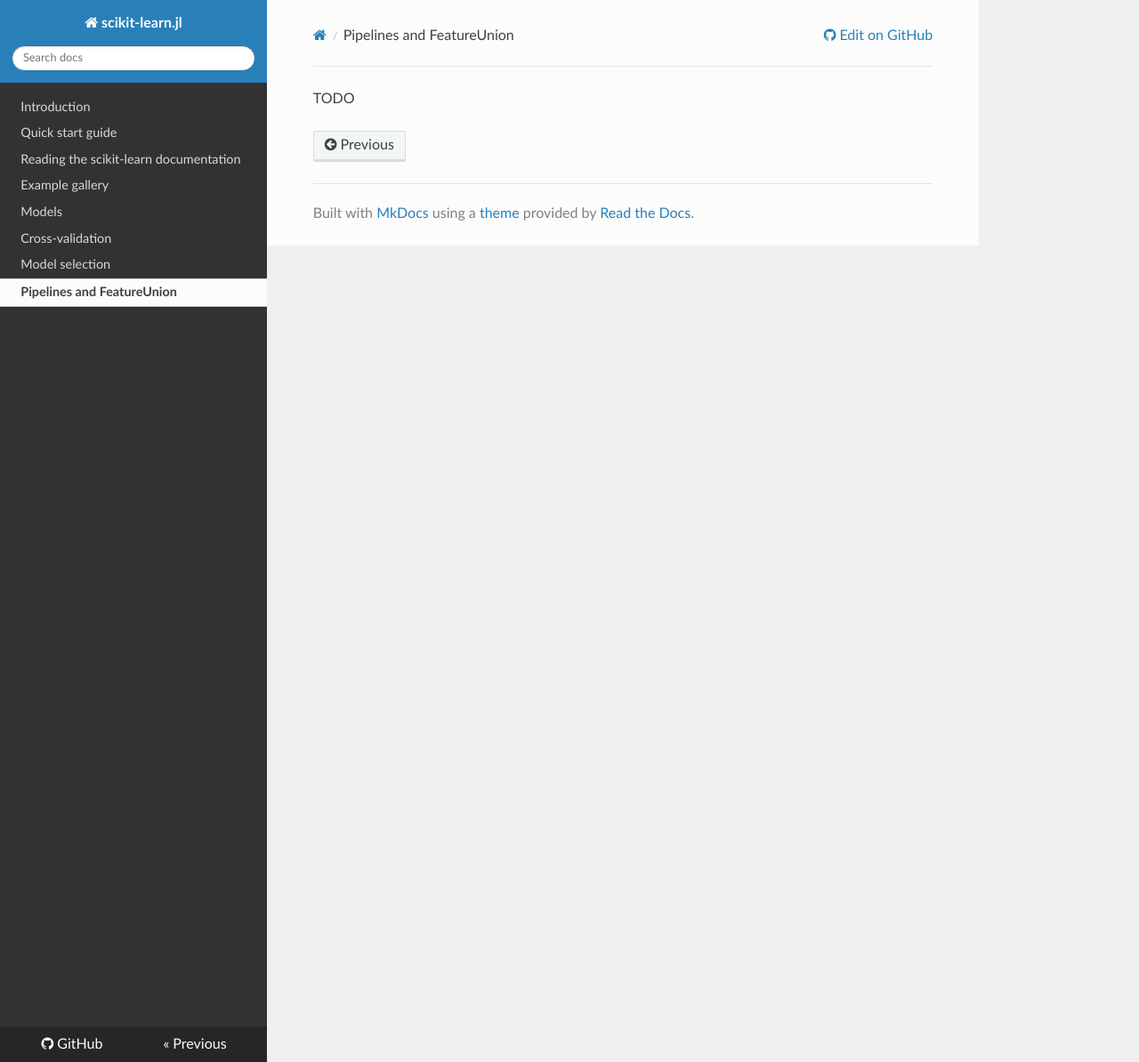
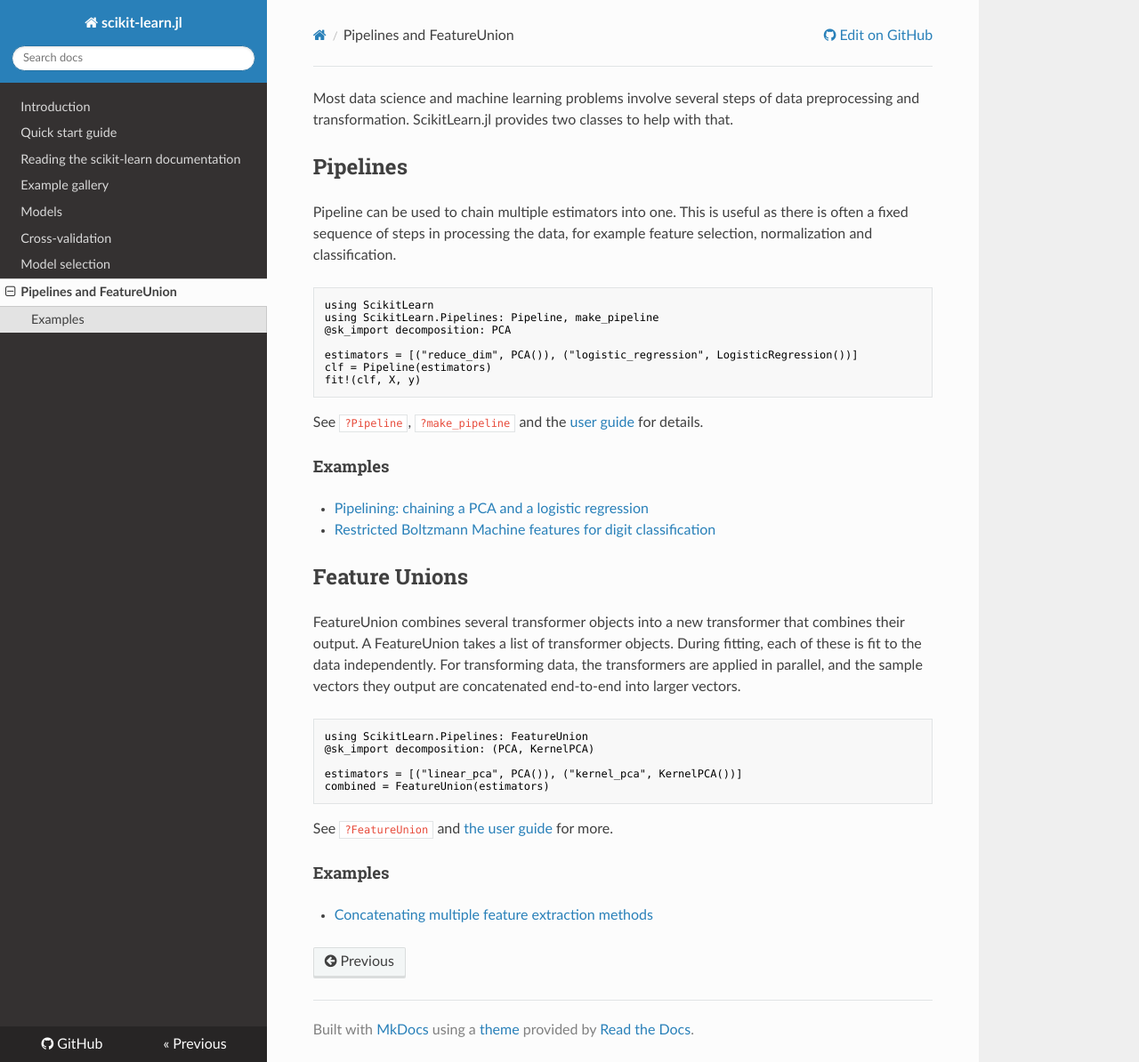
Before and after one commit to cstjean/ScikitLearn.jl, an MkDocs documentation site: the page built from docs/pipelines.md, in a window 1280 px wide and 1194 px high. Shown: the whole window at 89% size. Built offline with MkDocs 1.6.1, drawn with Linux system fonts in a browser that asks for light colours; nearby versions of some CDN libraries; old or Windows-style settings are respelled for this version of MkDocs.

Commit message:
Documenting main types

````diff
--- a/docs/pipelines.md
+++ b/docs/pipelines.md
@@ -1 +1,50 @@
-TODO
+Most data science and machine learning problems involve several steps of
+data preprocessing and transformation. ScikitLearn.jl provides two classes to
+help with that.
+
+Pipelines
+----
+
+Pipeline can be used to chain multiple estimators into one. This is useful as
+there is often a fixed sequence of steps in processing the data, for example
+feature selection, normalization and classification.
+
+```julia
+using ScikitLearn
+using ScikitLearn.Pipelines: Pipeline, make_pipeline
+@sk_import decomposition: PCA
+
+estimators = [("reduce_dim", PCA()), ("logistic_regression", LogisticRegression())]
+clf = Pipeline(estimators)
+fit!(clf, X, y)
+```
+
+See `?Pipeline`, `?make_pipeline` and the [user guide](http://scikit-learn.org/stable/modules/pipeline.html) for details.
+
+#### Examples
+
+- [Pipelining: chaining a PCA and a logistic regression](https://github.com/cstjean/ScikitLearn.jl/blob/master/examples/Pipeline_PCA_Logistic.ipynb)
+- [Restricted Boltzmann Machine features for digit classification](https://github.com/cstjean/ScikitLearn.jl/blob/master/examples/RBM.ipynb)
+
+Feature Unions
+----
+
+FeatureUnion combines several transformer objects into a new transformer that
+combines their output. A FeatureUnion takes a list of transformer
+objects. During fitting, each of these is fit to the data independently. For
+transforming data, the transformers are applied in parallel, and the sample
+vectors they output are concatenated end-to-end into larger vectors.
+
+```julia
+using ScikitLearn.Pipelines: FeatureUnion
+@sk_import decomposition: (PCA, KernelPCA)
+
+estimators = [("linear_pca", PCA()), ("kernel_pca", KernelPCA())]
+combined = FeatureUnion(estimators)
+```
+
+See `?FeatureUnion` and [the user guide](http://scikit-learn.org/stable/modules/pipeline.html#featureunion-composite-feature-spaces) for more.
+
+#### Examples
+
+- [Concatenating multiple feature extraction methods](https://github.com/cstjean/ScikitLearn.jl/blob/master/examples/Feature_Stacker.ipynb)
````
Also changed, not shown: README.md (+3 -1 lines), docs/README_text.md (+3 -1 lines), docs/cross_validation.md (+18 -1 lines), docs/model_selection.md (+22 -1 lines), docs/quickstart.md (+2 -0 lines), examples_refer.md (added, +2 -0 lines), 2 other files.
